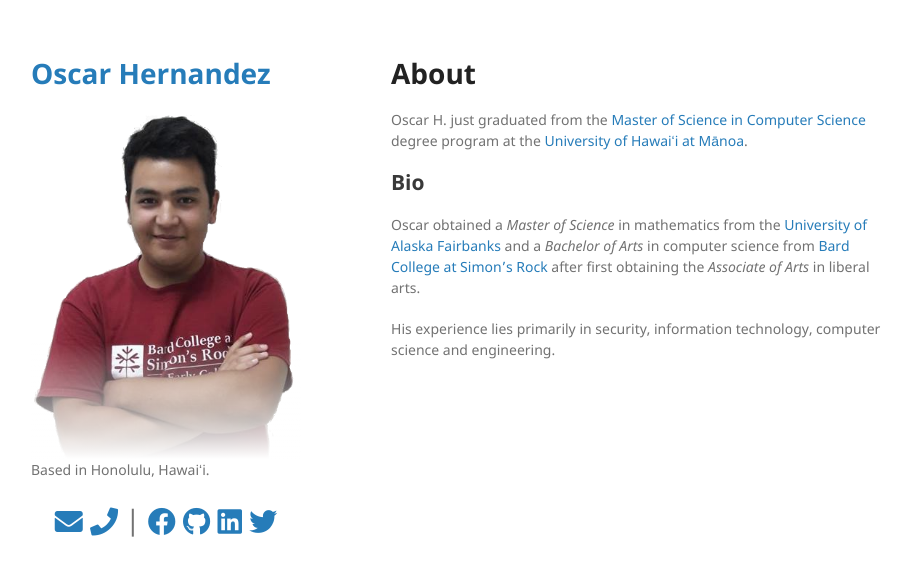
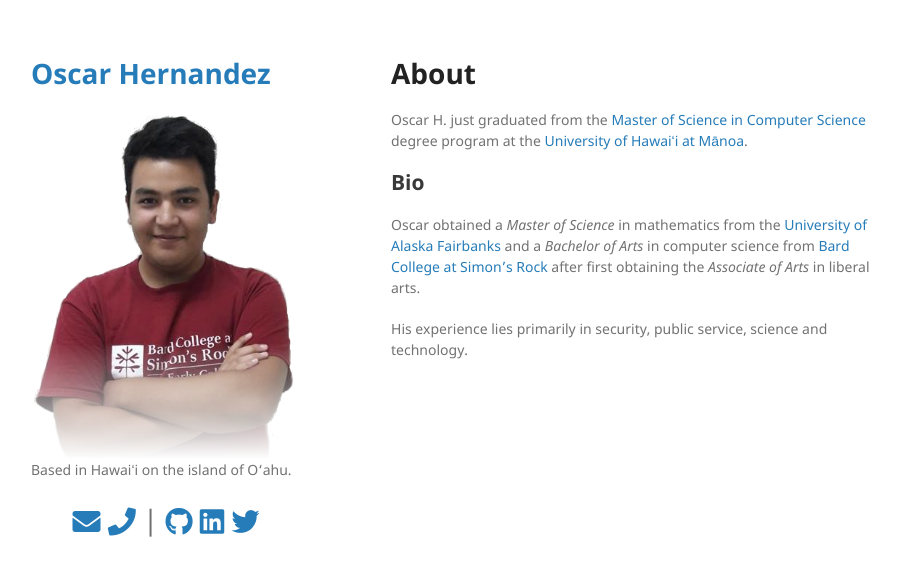
Before and after one commit to mathemonads/mathemonads.github.io, a Jekyll site: the page built from index.md, in a window 1280 px wide. Shown: the top 576 px of the page, without its empty margins (179-1090 px from the left). Built offline with Jekyll 4.4.1, drawn with Linux system fonts in a browser that asks for light colours; nearby versions of some CDN libraries.

Commit message:
deleted Facebook account

```diff
--- a/_config.yml
+++ b/_config.yml
@@ -1,6 +1,6 @@
 title: Oscar Hernandez
 logo: /assets/img/logo.png
-description: Based in Honolulu, Hawaiʻi.
+description: Based in Hawaiʻi on the island of O‘ahu.
 email: oih@hawaii.edu
 show_downloads: true
 google_analytics:
--- a/_layouts/default.html
+++ b/_layouts/default.html
@@ -47,7 +47,7 @@
             <p class="view" style="font-size: 200%; width: 100%; text-align: center;">
                 <a href="mailto:{{site.email}}" title="{{site.email}}"><i class="fas fa-envelope"></i></a>
                 <a href="tel:+16469613715" title="+1 (646) 961-3715"><i class="fas fa-phone"></i></a> |
-                <a href="https://www.facebook.com/philosophunctor" title="philosophunctor"><i class="fab fa-facebook"></i></a>
+		<!-- <a href="https://www.facebook.com/philosophunctor" title="philosophunctor"><i class="fab fa-facebook"></i></a> !-->
                 <a href="https://github.com/mathemonads" title="mathemonads"><i class="fab fa-github"></i></a>
                 <a href="https://www.linkedin.com/in/oihernandez" title="oihernandez"><i class="fab fa-linkedin"></i></a>
                 <a href="https://twitter.com/philosophunctor" title="philosophunctor"><i class="fab fa-twitter"></i></a>
--- a/index.md
+++ b/index.md
@@ -10,4 +10,4 @@ Oscar H. just graduated from the [Master of Science in Computer Science](https:/
 ## Bio
 Oscar obtained a _Master of Science_ in mathematics from the [University of Alaska Fairbanks](https://sites.google.com/alaska.edu/oihernandez "oihernandez@alaska.edu") and a _Bachelor of Arts_ in computer science from [Bard College at Simon's Rock](https://simons-rock.edu/news/students-win-prize-physics-research.php "Simon's Rock") after first obtaining the _Associate of Arts_ in liberal arts.
 
-His experience lies primarily in security, information technology, computer science and engineering.
+His experience lies primarily in security, public service, science and technology.
```
